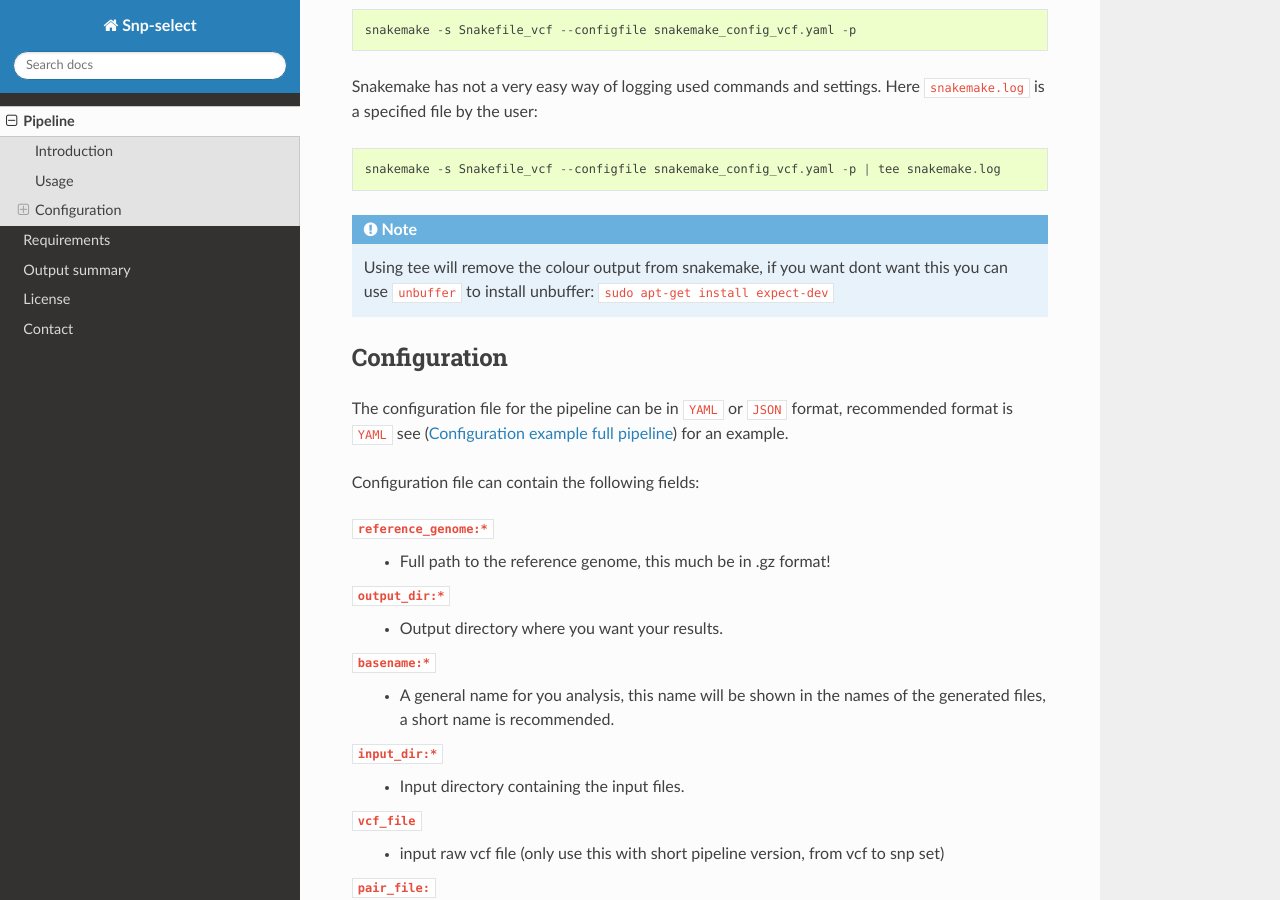
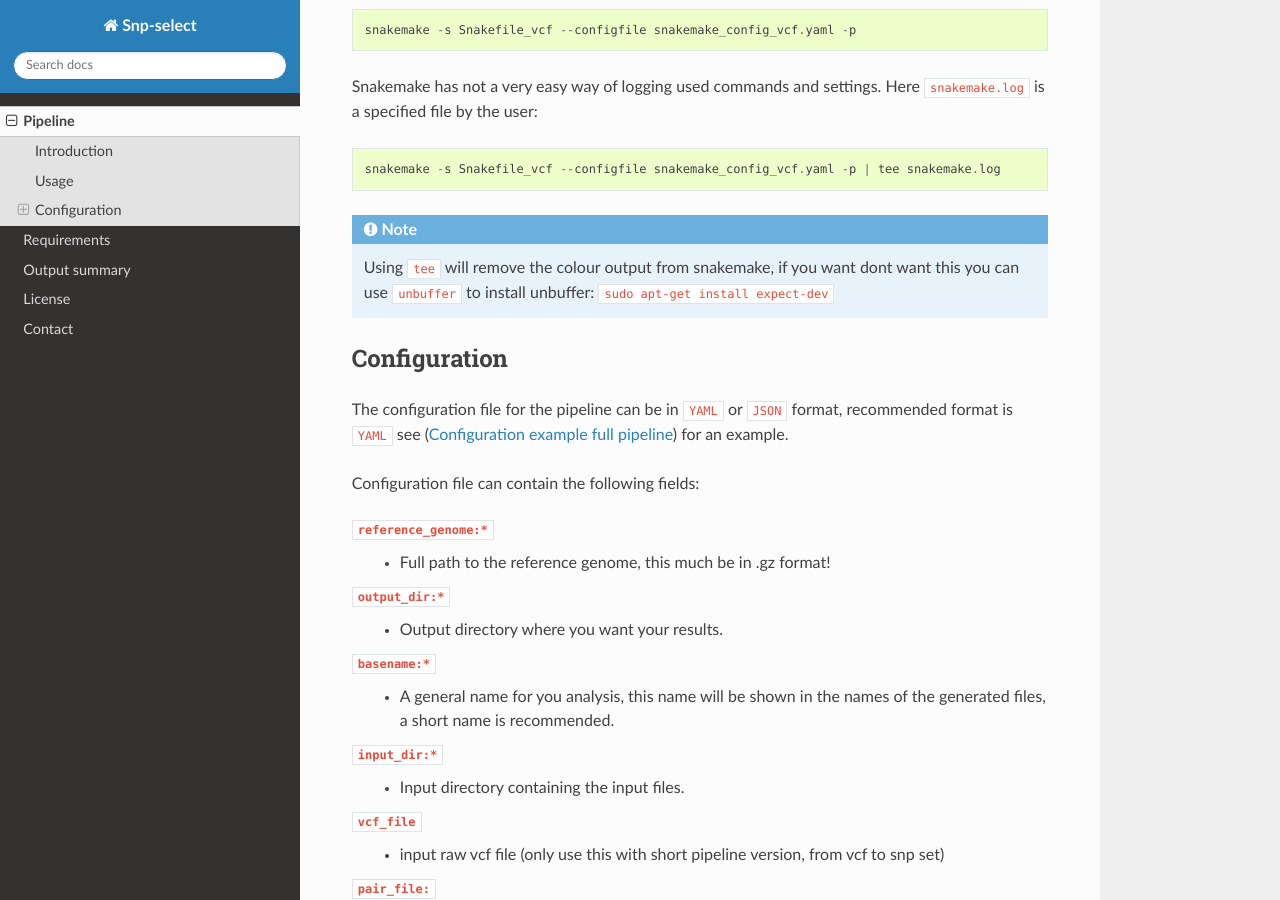
Before and after one commit to vdkoen/SNP-select, a Sphinx documentation site: the page built from docs/source/Pipeline.rst, in a window 1280 px wide and 900 px high, scrolled down 2450 px. Built offline with Sphinx 7.4.7 and the Read the Docs theme 2.0.0, drawn with Linux system fonts in a browser that asks for light colours.

Commit message:
added stuff

```diff
--- a/docs/source/Pipeline.rst
+++ b/docs/source/Pipeline.rst
@@ -66,7 +66,7 @@ Snakemake has not a very easy way of logging used commands and settings. Here ``
 
 .. note::
 
-   Using tee will remove the colour output from snakemake, if you want dont want this you can use ``unbuffer`` to install unbuffer: ``sudo apt-get install expect-dev``
+   Using ``tee`` will remove the colour output from snakemake, if you want dont want this you can use ``unbuffer`` to install unbuffer: ``sudo apt-get install expect-dev``
 
 
 Configuration
```
